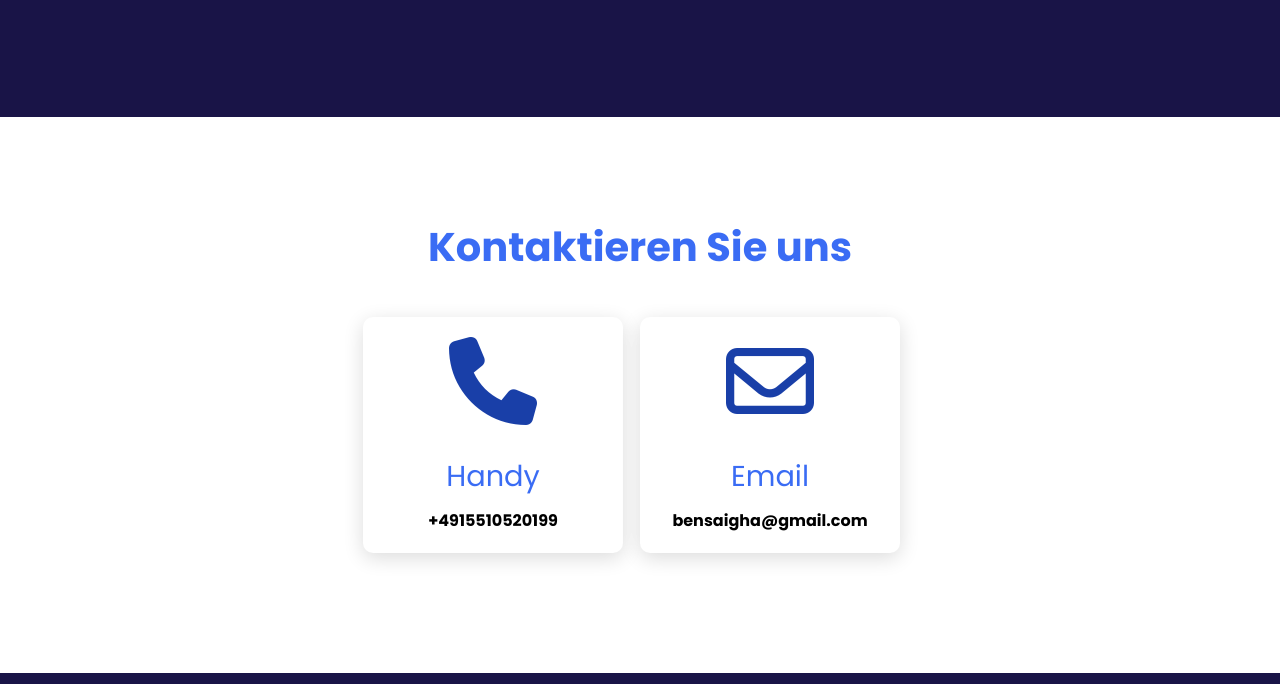
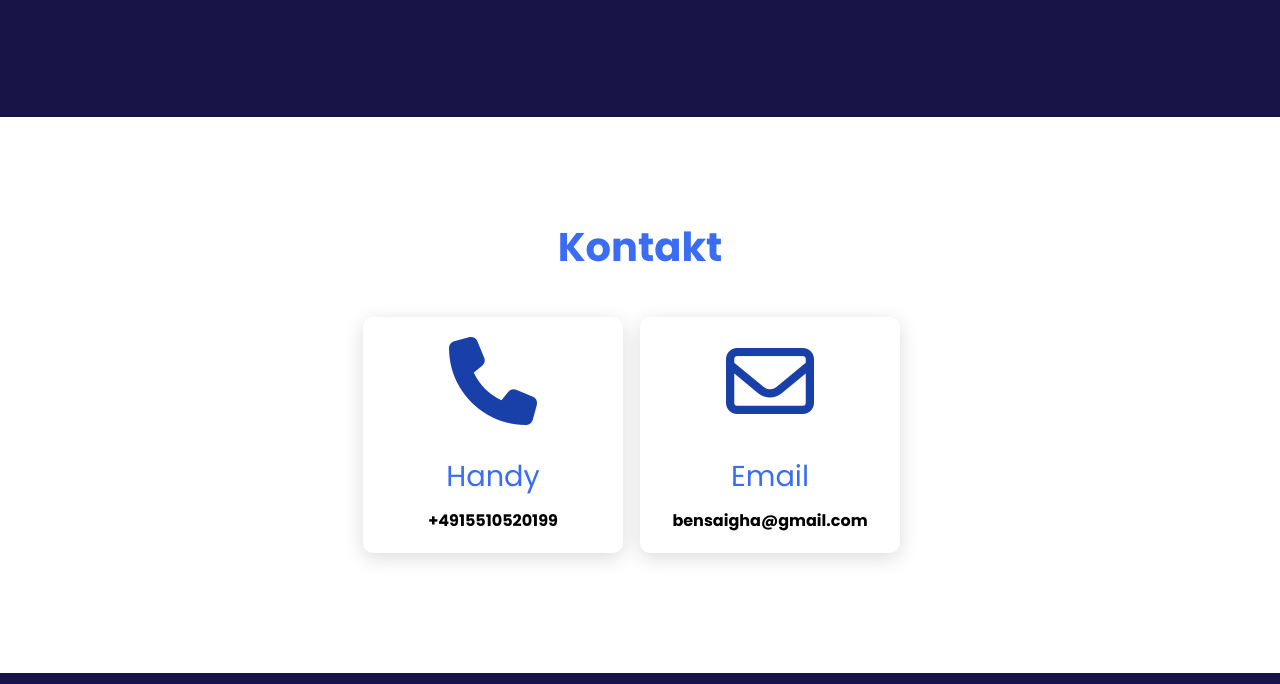
Before and after one commit to Abdel-BenSaigh/Portfolio, a plain HTML site: page index.html in a window 1280 px wide. Shown: the part 2028-2712 px from the top of the page. Drawn offline with Linux system fonts and the light colour scheme.

Commit message:
Update index.html

```diff
--- a/index.html
+++ b/index.html
@@ -114,7 +114,7 @@
             </div>
     </section>
     <section class="kontakt" id="kontakt">
-        <h2 class="title">Kontaktieren Sie uns</h2>
+        <h2 class="title">Kontakt</h2>
         <div class="content kontakt">
             <div class="card">
                 <div class="icone">
```
